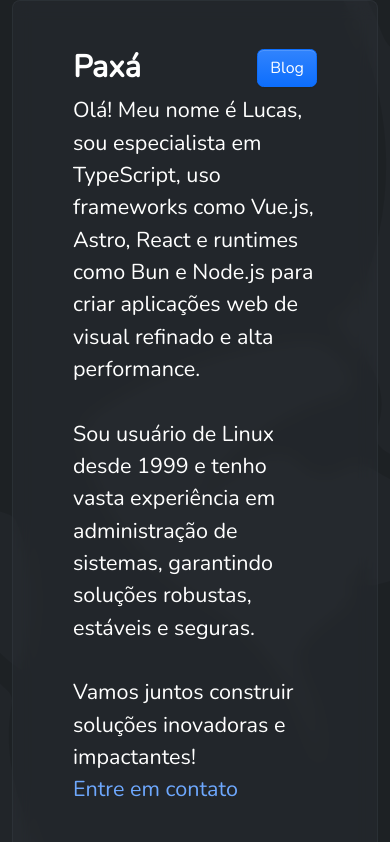
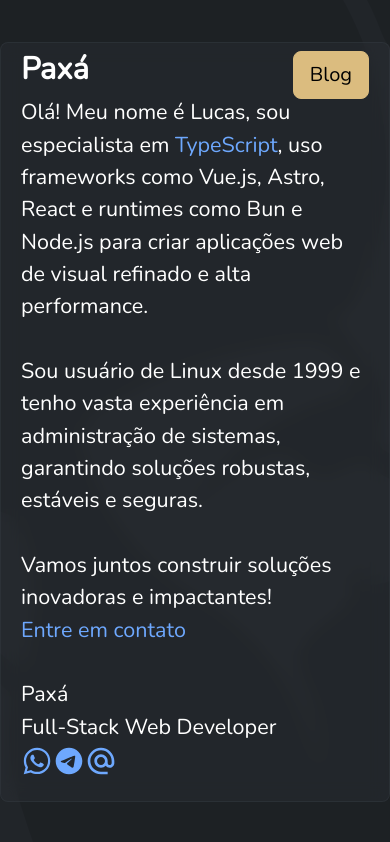
Before and after one commit to sistematico/paxa.dev, a Vue app: page / in a window 390 px wide. Shown: the top 842 px of the page. Built offline with nearby package versions, Linux system fonts and the light colour scheme.

Commit message:
Layout updates

```diff
--- a/package.json
+++ b/package.json
@@ -14,6 +14,7 @@
     "vue": "^3.4.37"
   },
   "devDependencies": {
+    "@types/bootstrap": "^5.2.10",
     "@types/node": "^22.5.4",
     "@vitejs/plugin-vue": "^5.1.2",
     "sass": "1.76.0",
--- a/src/app.vue
+++ b/src/app.vue
@@ -4,19 +4,15 @@ import Icon from '@/components/icon.vue'
 </script>
 <template>
   <Base>
-    <div class="p-5 rounded-3 semi">
+    <div class="p-2 p-md-5 rounded-3 semi">
       <div class="container-fluid">
         <div class="float-end">
-          <!-- <button class="btn btn-primary" type="button" data-bs-toggle="offcanvas" data-bs-target="#offcanvasWithBothOptions" aria-controls="offcanvasWithBothOptions">
-            Menu
-          </button> -->
-          <a href="https://blog.paxa.dev" class="btn btn-primary unstyled">
-            Blog
-          </a>
+          <!-- <button class="btn btn-primary" type="button" data-bs-toggle="offcanvas" data-bs-target="#offcanvasWithBothOptions" aria-controls="offcanvasWithBothOptions">Menu</button> -->
+          <a href="https://blog.paxa.dev" class="btn btn-lg btn-warning unstyled">Blog</a>
         </div>
         <h1 class="display-5 fw-bold">Paxá</h1>
         <p class="col-md-12 fs-4">
-          Olá! Meu nome é Lucas, sou especialista em TypeScript, uso frameworks como Vue.js, Astro, React e runtimes como
+          Olá! Meu nome é Lucas, sou especialista em <a href="javascript:void(0)" v-tooltip title="Superset JavaScript criado pela Microsoft.">TypeScript</a>, uso frameworks como Vue.js, Astro, React e runtimes como
           Bun e Node.js para criar aplicações web de visual refinado e alta performance.
           <br />
           <br />
@@ -32,6 +28,7 @@ import Icon from '@/components/icon.vue'
           Paxá<br />
           Full-Stack Web Developer
           <br />
+          <div class="social">
             <a href="https://wa.me/5567998552020?text=Tenho%20interesse%20em%20um%20website" class="unstyled" target="_blank">
               <Icon name="whatsapp" />
             </a>
@@ -41,8 +38,8 @@ import Icon from '@/components/icon.vue'
             <a href="mailto:sistematico@gmail.com" class="unstyled">
               <Icon name="alt-email" />
             </a>
+          </div>
         </p>
-        <!-- <button class="btn btn-primary btn-lg" type="button">OK</button> -->
       </div>
     </div>
     <div class="offcanvas offcanvas-start" data-bs-scroll="true" tabindex="-1" id="offcanvasWithBothOptions" aria-labelledby="offcanvasWithBothOptionsLabel">
@@ -57,15 +54,15 @@ import Icon from '@/components/icon.vue'
   </Base>
 </template>
 <style>
-a:nth-of-type(2):hover {
+.social a:nth-of-type(2):hover {
   color: #A7C080;
 }
 
-a:nth-of-type(3):hover {
+.social a:nth-of-type(3):hover {
   color: #7FBBB3;
 }
 
-a:nth-of-type(4):hover {
+.social a:nth-of-type(4):hover {
   color: #DBBC7F;
 }
 </style>
--- /dev/null
+++ b/src/directives/bootstrap.ts
@@ -0,0 +1,14 @@
+import type { Directive } from 'vue'
+import { Tooltip, Popover } from 'bootstrap'
+
+export const tooltip: Directive = {
+  mounted(el: HTMLElement) {
+    return new Tooltip(el)
+  }
+}
+
+export const popover: Directive = {
+  mounted(el: HTMLElement) {
+    return new Popover(el)
+  }
+}
--- a/src/layouts/base.vue
+++ b/src/layouts/base.vue
@@ -1,5 +1,5 @@
 <template>
-  <div class="container d-flex w-100 h-100 mx-auto flex-column">
+  <div class="container d-flex w-100 h-100 mx-auto flex-column p-0">
     <header class="mb-auto"></header>
     <main>
       <slot />
--- a/src/main.ts
+++ b/src/main.ts
@@ -1,6 +1,10 @@
 import '@/styles/main.scss'
 import { createApp } from 'vue'
 import App from '@/app.vue'
+import { tooltip, popover } from '@/directives/bootstrap'
 import 'bootstrap'
 
-createApp(App).mount('#app')
+createApp(App)
+  .directive('tooltip', tooltip)
+  .directive('popover', popover)
+  .mount('#app')
--- a/src/styles/main.scss
+++ b/src/styles/main.scss
@@ -1,7 +1,7 @@
 @import "fonts";
 
-$enable-gradients: true;
-$enable-shadows: true;
+// $enable-gradients: true;
+// $enable-shadows: true;
 // $offcanvas-box-shadow: 0 1rem 3rem rgba(0, 0, 0, .175);
 
 @import "bootstrap/scss/functions";
@@ -10,6 +10,8 @@ $body-color: #333;
 $body-bg: #fff;
 $border-radius: .4rem;
 $success: #7952b3;
+$warning: #DBBC7F;
+// $primary: #7952b3;
 
 @import "bootstrap/scss/bootstrap";
 @import "custom";
@@ -70,3 +72,20 @@ body {
 svg {
   transition: all 300ms ease-in-out;
 }
+
+.custom-tooltip {
+  --bs-tooltip-bg: var(--bd-violet-bg);
+  --bs-tooltip-color: var(--bs-white);
+}
+
+// @media only screen and (max-width: 600px) {
+//   body {
+//     font-size: .2em;
+//   }
+// }
+
+@media (max-width: 768px) {
+  body {
+    font-size: .9rem;
+  }
+}
```
Also changed, not shown: 1 other file (tests, documents, lock files or other folders). Lines whose indentation alone changed are shown as unchanged.
